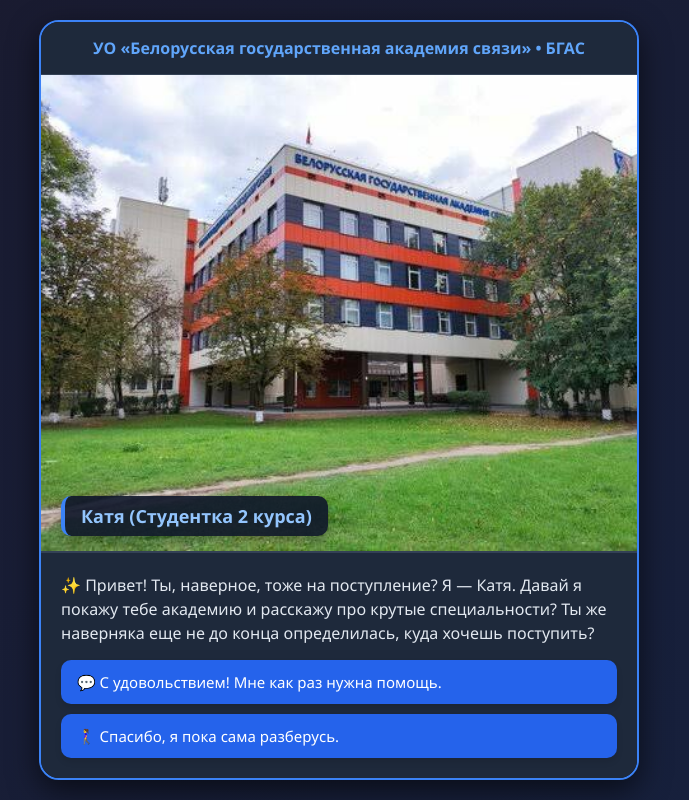
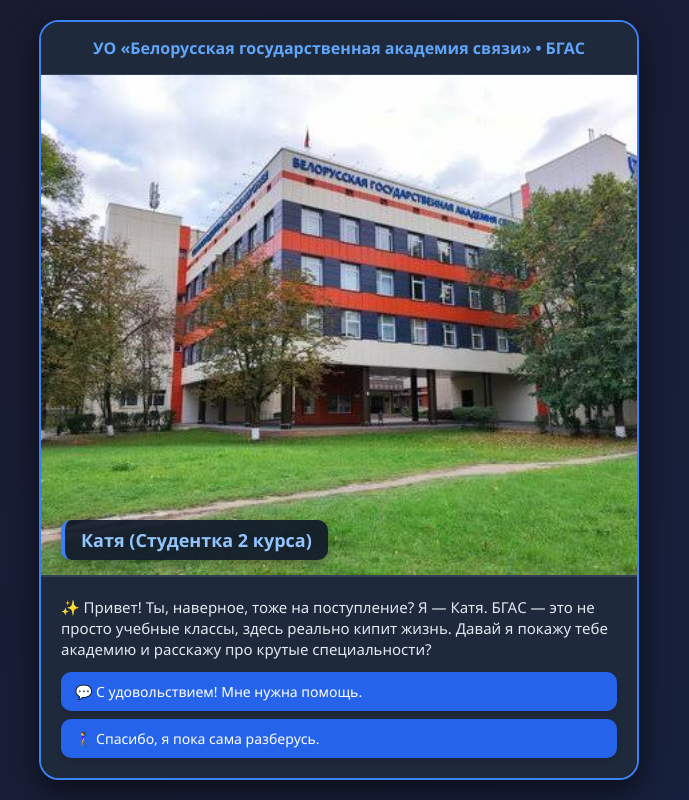
Before and after one commit to nik1qcold-prog/bsac-quest, a plain HTML site: page index.html in a window 1280 px wide. Shown: the whole page, without its empty margins (301-990 px from the left). Drawn offline with Linux system fonts and the light colour scheme.

Commit message:
Add files via upload

```diff
--- a/index.html
+++ b/index.html
@@ -70,30 +70,31 @@
             background: #1e293b;
             padding: 20px;
             border-top: 2px solid #334155;
-            min-height: 180px;
+            min-height: 200px;
+            max-height: 260px;
+            overflow-y: auto;
             display: flex;
             flex-direction: column;
             justify-content: space-between;
         }
         .dialogue-text {
-            font-size: 16px;
-            line-height: 1.5;
+            font-size: 15px;
+            line-height: 1.4;
             color: #e2e8f0;
-            margin-bottom: 15px;
-            min-height: 70px;
+            margin-bottom: 12px;
         }
         .choices-container {
             display: flex;
             flex-direction: column;
-            gap: 10px;
+            gap: 8px;
         }
         .choice-btn {
             background: #2563eb;
             color: white;
             border: none;
-            padding: 12px 16px;
+            padding: 10px 14px;
             border-radius: 10px;
-            font-size: 15px;
+            font-size: 14px;
             cursor: pointer;
             transition: all 0.2s ease;
             text-align: left;
@@ -112,7 +113,6 @@
             УО «Белорусская государственная академия связи» • БГАС
         </div>
 
-        <!-- Динамическая зона с фоновым изображением -->
         <div class="visual-area" id="visual-area" style="background-image: url('academy.jpg');">
             <div class="character-box" id="char-name">Катя (Студентка 2 курса)</div>
         </div>
@@ -131,63 +131,130 @@
         const story = {
             start: {
                 name: "Катя (Студентка 2 курса)",
-                image: "academy.jpg", // Показываем академию на входе
-                text: "✨ Привет! Ты, наверное, тоже на поступление? Я — Катя. Давай я покажу тебе академию и расскажу про крутые специальности? Ты же наверняка еще не до конца определилась, куда хочешь поступить?",
+                image: "academy.jpg",
+                text: "✨ Привет! Ты, наверное, тоже на поступление? Я — Катя. БГАС — это не просто учебные классы, здесь реально кипит жизнь. Давай я покажу тебе академию и расскажу про крутые специальности?",
                 choices: [
-                    { text: "💬 С удовольствием! Мне как раз нужна помощь.", next: "meet_yes" },
+                    { text: "💬 С удовольствием! Мне нужна помощь.", next: "meet_yes" },
                     { text: "🚶‍♀️ Спасибо, я пока сама разберусь.", next: "meet_no" }
                 ]
             },
             meet_yes: {
                 name: "Катя (Студентка 2 курса)",
-                image: "katya.jpg", // Переключаемся на портрет Катюши во дворе
-                text: "Отлично! Отправляемся на факультет инжиниринга и технологий связи, на кафедру цифровой экономики. Сейчас я учусь на супер-популярном направлении — <b>«Маркетинг» (профилизация «Цифровой маркетинг»)</b>. Что тебя больше всего интересует?",
+                image: "katya.jpg",
+                text: "Отлично! Отправляемся на факультет инженерии и технологий связи, на кафедру цифровой экономики. Сейчас я учусь на супер-популярном направлении — <b>«Маркетинг» (профилизация «Цифровой маркетинг»)</b>. Что тебя больше всего интересует?",
                 choices: [
-                    { text: "📚 Что вообще такое «Цифровой маркетинг»?", next: "q_about" },
+                    { text: "🧠 Что вообще такое «Цифровой маркетинг»?", next: "q_about" },
                     { text: "🎯 Какие предметы нужно сдавать для поступления?", next: "q_exams" },
                     { text: "💼 Кем я буду работать после академии?", next: "q_job" },
-                    { text: "🏁 Завершить ознакомительный день", next: "finish" }
-                ]
-            },
-            meet_no: {
-                name: "Катя (Студентка 2 курса)",
-                image: "academy.jpg",
-                text: "Ну хорошо-хорошо, гордая самостоятельность — это тоже неплохо! 😉 Но в БГАС столько корпусов и нюансов поступления, что с проводником точно проще. Давай начнем сначала?",
-                choices: [
-                    { text: "🔄 Послушать Катю", next: "start" }
+                    { text: "🏃‍♀️ Давай просто прогуляемся по Академии! (Лаборатории)", next: "tour_lab1" }
                 ]
             },
             q_about: {
                 name: "Катя (Студентка 2 курса)",
                 image: "katya.jpg",
-                text: "📱 Это не просто скучная экономика из учебников. Это про создание контента, таргет, SMM, аналитику больших данных и интернет-бизнес. Ты научишься разбираться, как работают алгоритмы соцсетей и как выводить IT-продукты на рынок!",
+                text: "📱 Это не просто скучная экономика из учебников. Это создание контента, таргет, SMM, аналитика больших данных и интернет-бизнес. Ты научишься управлять алгоритмами соцсетей!",
                 choices: [
-                    { text: "◀️ Задать другой вопрос", next: "meet_yes" },
-                    { text: "🏁 Завершить день в БГАС", next: "finish" }
+                    { text: "◀️ Вернуться к выбору вопросов", next: "meet_yes" },
+                    { text: "🏃‍♀️ Пойдем на прогулку по лабораториям!", next: "tour_lab1" }
                 ]
             },
             q_exams: {
                 name: "Катя (Студентка 2 курса)",
                 image: "katya.jpg",
-                text: "📝 Чтобы поступить на маркетинг в БГАС, нужно сдавать ЦЭ или ЦТ по трем предметам:<br>1️⃣ Белорусский или русский язык<br>2️⃣ Математика<br>3️⃣ Иностранный язык<br><br><i>Готовься заранее, и всё получится!</i>",
+                text: "📝 Для поступления на маркетинг в БГАС нужно сдавать три предмета (ЦЭ/ЦТ):<br>1️⃣ Белорусский или русский язык<br>2️⃣ Математика<br>3️⃣ Иностранный язык",
                 choices: [
-                    { text: "◀️ Задать другой вопрос", next: "meet_yes" },
-                    { text: "🏁 Завершить день в БГАС", next: "finish" }
+                    { text: "◀️ Вернуться к выбору вопросов", next: "meet_yes" },
+                    { text: "🏃‍♀️ Пойдем на прогулку по лабораториям!", next: "tour_lab1" }
                 ]
             },
             q_job: {
                 name: "Катя (Студентка 2 курса)",
                 image: "katya.jpg",
-                text: "💼 Квалификация после окончания — <b>маркетолог-экономист</b>. Ты сможешь работать интернет-маркетологом, бренд-менеджером, специалистом по контекстной рекламе, аналитиком или открыть свое digital-агентство!",
+                text: "💼 Квалификация — <b>маркетолог-экономист</b>. Ты сможешь работать интернет-маркетологом, бренд-менеджером, специалистом по контекстной рекламе или открыть свое digital-агентство!",
                 choices: [
-                    { text: "◀️ Задать другой вопрос", next: "meet_yes" },
-                    { text: "🏁 Завершить день в БГАС", next: "finish" }
+                    { text: "◀️ Вернуться к выбору вопросов", next: "meet_yes" },
+                    { text: "🏃‍♀️ Пойдем на прогулку по лабораториям!", next: "tour_lab1" }
                 ]
             },
+
+            // ЭКСКУРСИЯ ПО ЛАБОРАТОРИЯМ
+            tour_lab1: {
+                name: "Катя (Студентка 2 курса)",
+                image: "academy.jpg",
+                text: "С радостью! Здесь есть на что посмотреть. Пойдем, я покажу тебе наши самые крутые локации.<br><br><b>Локация 1: Лаборатория SMART-технологий и 3D моделирования.</b> Здесь всё современно: 3D-принтеры, датчики, микроконтроллеры. И у нас тут есть система «Умный дом» с Алисой!",
+                choices: [
+                    { text: "👉 Дальше: Лаборатория биометрии", next: "tour_lab2" }
+                ]
+            },
+            tour_lab2: {
+                name: "Катя (Студентка 2 курса)",
+                image: "academy.jpg",
+                text: "А это — <b>учебная лаборатория биометрической идентификации и видеоаналитики</b>. Здесь всё, как в хорошем детективе! На стенах умные камеры, которые распознают лица и анализируют толпу. Студенты учатся настраивать системы безопасности.",
+                choices: [
+                    { text: "🍲 Заглянуть в столовую после экскурсии", next: "canteen" }
+                ]
+            },
+            canteen: {
+                name: "Катя (Студентка 2 курса)",
+                image: "academy.jpg",
+                text: "После такой насыщенной экскурсии нужно подкрепиться! Это наша столовая. Здесь всегда свежая выпечка, супы и вторые блюда. Цены студенческие, порции большие. Что будешь?",
+                choices: [
+                    { text: "🥐 Взять свежую булочку и чай", next: "class_room" },
+                    { text: "🍲 Взять полноценный обед (суп и второе)", next: "class_room" },
+                    { text: "🚶‍♂️ Просто осмотреться и пойти дальше", next: "class_room" }
+                ]
+            },
+            class_room: {
+                name: "Катя (Студентка 2 курса)",
+                image: "katya.jpg",
+                text: "Ой, как быстро пролетело время! 🕐 Смотри, уже начинается моя первая пара. Пойдем скорее в аудиторию!<br><br>Вот здесь мы и учимся! Садись за парту. Сегодня у нас практика по цифровому маркетингу: преподаватель вывел на экран задание — <i>«Разработать стратегию продвижения мобильного приложения БГАС»</i>.",
+                choices: [
+                    { text: "✨ Завершить ознакомительный день в БГАС", next: "finish" }
+                ]
+            },
+
+            // САМОСТОЯТЕЛЬНАЯ ВЕТКА
+            meet_no: {
+                name: "Катя (Студентка 2 курса)",
+                image: "academy.jpg",
+                text: "Ну хорошо-хорошо, гордая самостоятельность — это тоже неплохо! 😉 Я побежала на пару, а ты гуляй, куда захочешь. Удачи!<br><br>📍 <i>Вы находитесь в главном холле Академии связи. Перед вами несколько дверей. Куда направитесь?</i>",
+                choices: [
+                    { text: "🧪 Зайти в лабораторию SMART-технологий и 3D", next: "solo_lab1" },
+                    { text: "🔐 Зайти в лабораторию биометрии", next: "solo_lab2" },
+                    { text: "🍽 Заглянуть в студенческую столовую", next: "solo_canteen" },
+                    { text: "🎓 Зайти в учебную аудиторию (на пару)", next: "class_room" },
+                    { text: "🏁 Завершить прогулку и выйти", next: "finish" }
+                ]
+            },
+            solo_lab1: {
+                name: "Самостоятельная прогулка",
+                image: "academy.jpg",
+                text: "Вы зашли в лабораторию SMART-технологий. Вокруг гудят 3D-принтеры, на стендах мигают светодиоды умного дома. Атмосфера настоящего технопарка!",
+                choices: [
+                    { text: "◀️ Вернуться в холл", next: "meet_no" }
+                ]
+            },
+            solo_lab2: {
+                name: "Самостоятельная прогулка",
+                image: "academy.jpg",
+                text: "Вы в лаборатории биометрической идентификации. Камера на входе зафиксировала ваше появление и вывела параметры на монитор. Очень футуристично!",
+                choices: [
+                    { text: "◀️ Вернуться в холл", next: "meet_no" }
+                ]
+            },
+            solo_canteen: {
+                name: "Самостоятельная прогулка",
+                image: "academy.jpg",
+                text: "В студенческой столовой пахнет свежей выпечкой и ароматным чаем. Студенты отдыхают между парами и обсуждают проекты.",
+                choices: [
+                    { text: "◀️ Вернуться в холл", next: "meet_no" }
+                ]
+            },
+
             finish: {
                 name: "Катя (Студентка 2 курса)",
                 image: "academy.jpg",
-                text: "✨ Конец ознакомительного дня в БГАС! Надеюсь, этот мини-день помог тебе понять, что у нас круто. Ждем тебя в числе наших студентов! Твой осознанный выбор сделан? 😉",
+                text: "✨ Конец ознакомительного дня в БГАС! Надеюсь, этот квест помог тебе понять, как у нас круто. Ждем тебя в числе наших студентов! Твой выбор сделан? 😉",
                 choices: [
                     { text: "🔄 Пройти новеллу заново", next: "start" }
                 ]
@@ -198,8 +265,6 @@
             const scene = story[sceneKey];
             document.getElementById('char-name').innerText = scene.name;
             document.getElementById('dialogue-text').innerHTML = scene.text;
-
-            // Меняем фоновую картинку под текущую сцену
             document.getElementById('visual-area').style.backgroundImage = `url('${scene.image}')`;
 
             const container = document.getElementById('choices-container');
```
